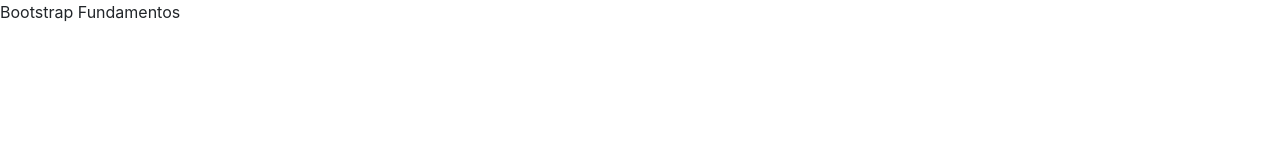
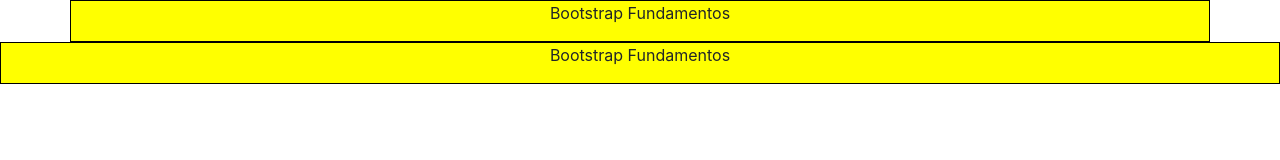
Before and after one commit to luiscns-alt/bootstrap-4-fundamentos, a plain HTML site: page 01 - Introdução com Bootstrap/index.html in a window 1280 px wide. Drawn offline with nearby package versions, Linux system fonts and the light colour scheme.

Commit message:
conceitos container

```diff
--- a/01 - Introdução com Bootstrap/index.html
+++ b/01 - Introdução com Bootstrap/index.html
@@ -3,7 +3,10 @@
   <head>
     <meta charset="UTF-8" />
     <meta http-equiv="X-UA-Compatible" content="IE=edge" />
-    <meta name="viewport" content="width=device-width, initial-scale=1.0" />
+    <meta
+      name="viewport"
+      content="width=device-width, initial-scale=1.0, shrink-to-fit=no"
+    />
     <title>Bootstrap</title>
     <link
       rel="stylesheet"
@@ -11,10 +14,23 @@
       integrity="sha384-zCbKRCUGaJDkqS1kPbPd7TveP5iyJE0EjAuZQTgFLD2ylzuqKfdKlfG/eSrtxUkn"
       crossorigin="anonymous"
     />
+    <style>
+      .destaque {
+        background-color: yellow;
+        border: 1px solid black;
+        text-align: center;
+      }
+    </style>
   </head>
   <body>
-    <p>Bootstrap Fundamentos</p>
+    <div class="container destaque">
+      <p>Bootstrap Fundamentos</p>
+    </div>
+    <div class="fluid-container destaque">
+      <p>Bootstrap Fundamentos</p>
+    </div>
 
+    <!-- Script JS -->
     <script
       src="https://cdn.jsdelivr.net/npm/jquery@3.5.1/dist/jquery.slim.min.js"
       integrity="sha384-DfXdz2htPH0lsSSs5nCTpuj/zy4C+OGpamoFVy38MVBnE+IbbVYUew+OrCXaRkfj"
```
